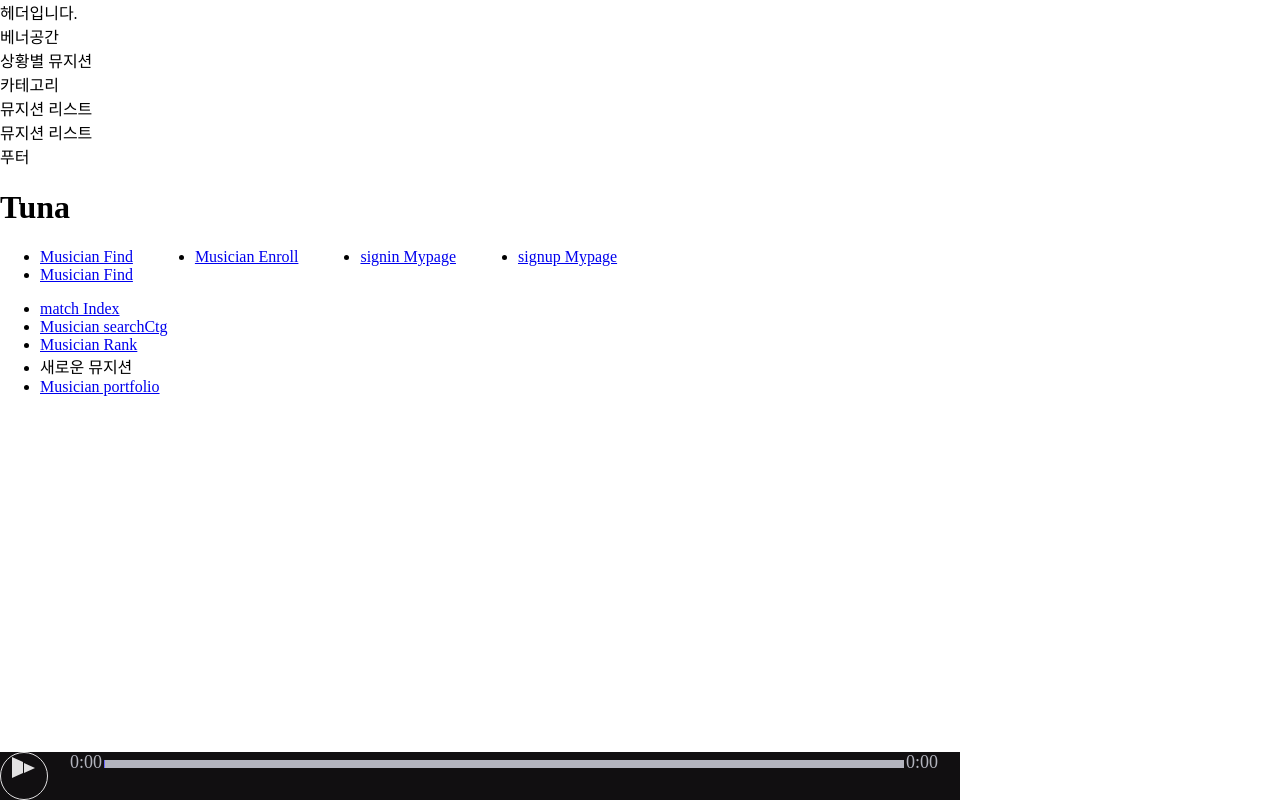
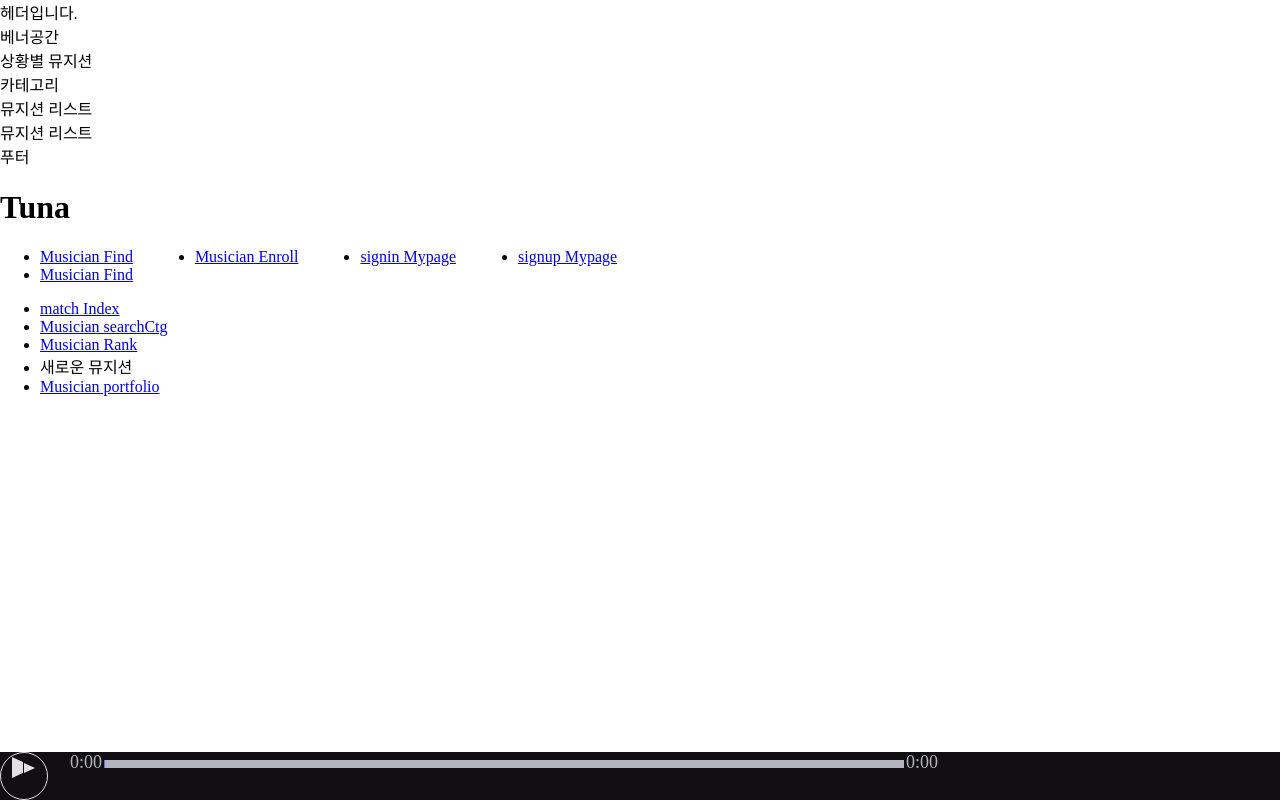
Before and after one commit to wiseseo/Team_Web_3_Client, a Next.js app: page / in a window 1280 px wide. Built offline with nearby package versions, Linux system fonts and the light colour scheme.

Commit message:
audio player stretch #30

```diff
--- a/components/AudioPlayer/index.tsx
+++ b/components/AudioPlayer/index.tsx
@@ -12,6 +12,8 @@ const AudioContainer = styled.div`
   background: #110f11;
   position: fixed;
   bottom: 0;
+  left: 0;
+  right: 0;
 `;
 
 const AudioPlayer: React.FC<Props> = ({ src }: Props): React.ReactElement => {
--- a/pages/index.tsx
+++ b/pages/index.tsx
@@ -19,6 +19,8 @@ const NavLi = styled.li`
 `;
 
 const MainContainer = styled.div`
+  display: flex;
+  flex-direction: column;
   /*background: #040104;*/
 `;
 
```
